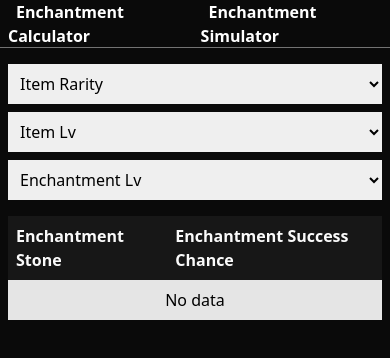
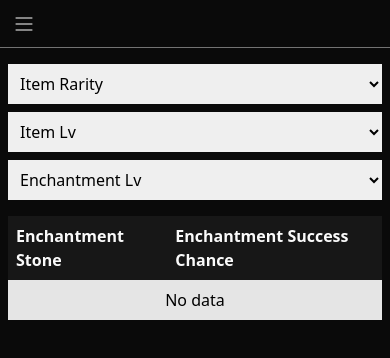
Before and after one commit to milanskendzicvulic/aion-classic-tools, a SvelteKit app: page / in a window 390 px wide. Shown: the top 358 px of the page. Built offline with nearby package versions, Linux system fonts and the light colour scheme.

Commit message:
mobile nav

```diff
--- a/src/app.html
+++ b/src/app.html
@@ -8,7 +8,7 @@
 	%sveltekit.head%
 </head>
 
-<body class="bg-neutral-950 flex flex-col min-h-screen" data-sveltekit-preload-data="hover">
+<body data-sveltekit-preload-data="hover">
 	<div style="display: contents">%sveltekit.body%</div>
 </body>
 
--- /dev/null
+++ b/src/lib/components/icons/menu-icon.svelte
@@ -0,0 +1,25 @@
+<script lang="ts">
+	export let size: number = 24;
+	export let stroke: number = 1;
+	let className: string = "";
+
+	export { className as class };
+</script>
+
+<svg
+	xmlns="http://www.w3.org/2000/svg"
+	class={className}
+	width={size}
+	height={size}
+	viewBox="0 0 24 24"
+	stroke-width={stroke}
+	stroke="currentColor"
+	fill="none"
+	stroke-linecap="round"
+	stroke-linejoin="round"
+>
+	<path stroke="none" d="M0 0h24v24H0z" fill="none" />
+	<path d="M4 6l16 0" />
+	<path d="M4 12l16 0" />
+	<path d="M4 18l16 0" />
+</svg>
--- a/src/routes/+layout.svelte
+++ b/src/routes/+layout.svelte
@@ -1,32 +1,28 @@
 <script lang="ts">
 	import "../styles/app.scss";
+	import MenuIcon from "$lib/components/icons/menu-icon.svelte";
 
 	import { base } from "$app/paths";
 </script>
 
-<header class="bg-neutral-950 border-b border-neutral-500 h-12 flex items-center">
-	<div class="custom-container">
+<header>
+	<button class="mobile-menu"><MenuIcon /></button>
+	<div class="center-container">
 		<nav>
-			<ul class="flex items-center gap-2">
+			<ul>
 				<li>
-					<a
-						class="text-white font-semibold px-2 py-1 rounded-md hover:bg-neutral-800 active:bg-neutral-900"
-						href="{base}/">Enchantment Calculator</a
-					>
+					<a href="{base}/">Enchantment Calculator</a>
 				</li>
 				<li>
-					<a
-						class="text-white font-semibold px-2 py-1 rounded-md hover:bg-neutral-800 active:bg-neutral-900"
-						href="{base}/enchantment-simulator">Enchantment Simulator</a
-					>
+					<a href="{base}/enchantment-simulator">Enchantment Simulator</a>
 				</li>
 			</ul>
 		</nav>
 	</div>
 </header>
-<div class="grow">
-	<div class="custom-container">
-		<main class="my-4">
+<div class="content">
+	<div class="center-container">
+		<main>
 			<slot />
 		</main>
 	</div>
@@ -39,7 +35,35 @@
 </footer> -->
 
 <style lang="scss">
-	.custom-container {
+	.content {
+		@apply grow;
+	}
+
+	.content main {
+		@apply my-4;
+	}
+
+	.center-container {
 		@apply container px-2 sm:px-0 mx-auto;
 	}
+
+	header {
+		@apply bg-neutral-950 text-white font-semibold border-b border-neutral-500 h-12 flex items-center;
+	}
+
+	header nav {
+		@apply flex items-center;
+	}
+
+	.mobile-menu {
+		@apply lg:hidden ml-2 p-1 rounded-md hover:bg-neutral-800 active:bg-neutral-900;
+	}
+
+	header nav ul {
+		@apply hidden lg:flex items-center gap-2;
+	}
+
+	header nav ul li a {
+		@apply px-2 py-1 rounded-md hover:bg-neutral-800 active:bg-neutral-900;
+	}
 </style>
--- a/src/styles/app.scss
+++ b/src/styles/app.scss
@@ -1,3 +1,5 @@
 @tailwind base;
 @tailwind components;
 @tailwind utilities;
+
+@import "./layout.scss";
--- /dev/null
+++ b/src/styles/layout.scss
@@ -0,0 +1,3 @@
+body {
+	@apply bg-neutral-950 flex flex-col min-h-screen;
+}
```
